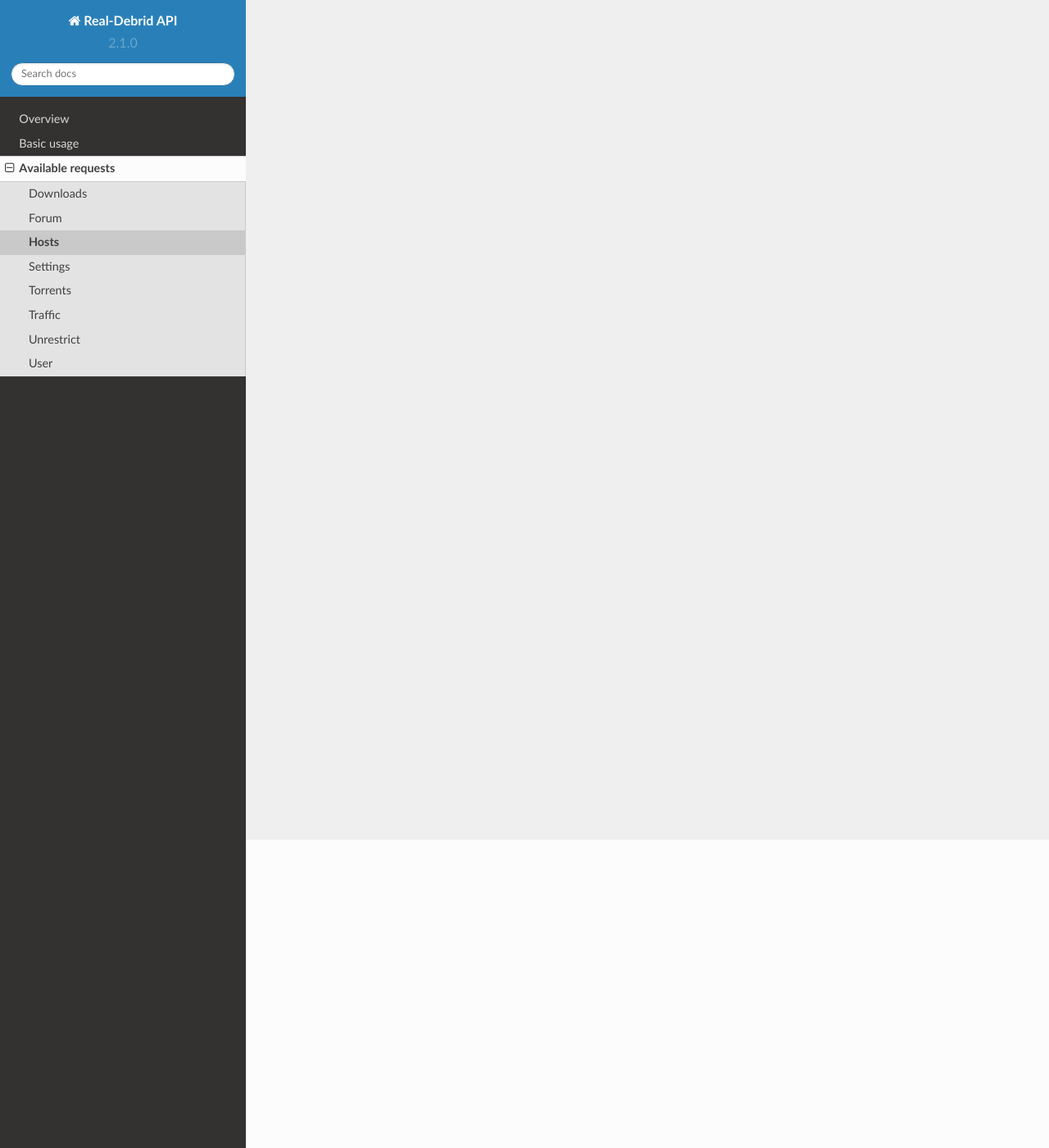
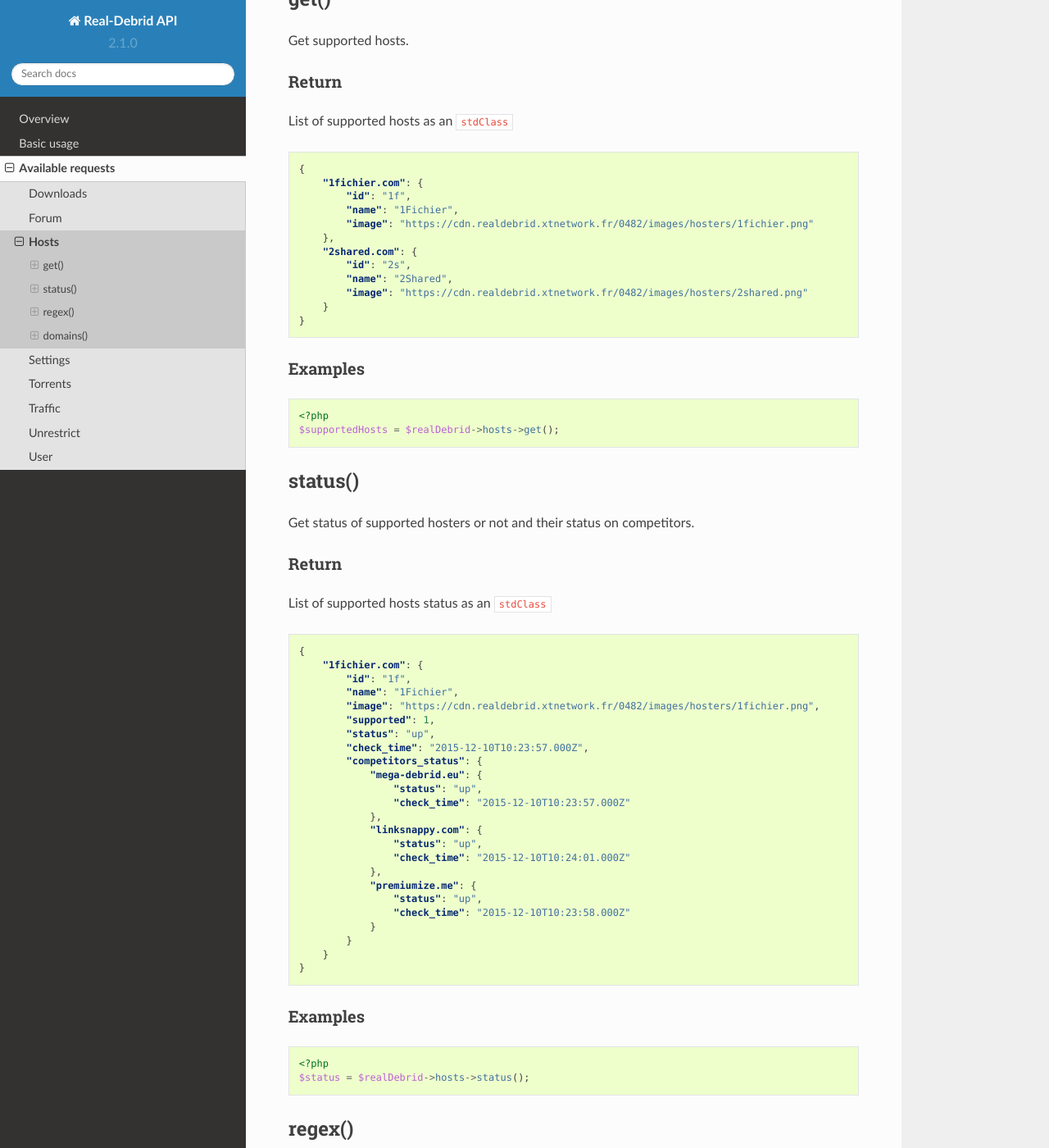
Before and after one commit to ValentinGot/real-debrid, a Sphinx documentation site: the page built from docs/available_requests/hosts.rst, in a window 1280 px wide and 1400 px high, scrolled down 376 px. Shown: the whole window at 82% size. Built offline with Sphinx 7.4.7 and the Read the Docs theme 2.0.0, drawn with Linux system fonts in a browser that asks for light colours; some of the changed text lies outside the part shown.

Commit message:
docs(Available requests): hosts

```diff
--- a/docs/available_requests/hosts.rst
+++ b/docs/available_requests/hosts.rst
@@ -3,3 +3,142 @@
 
 Hosts
 =====
+
+All **Hosts** methods are available under :literal:`\\RealDebrid\\RealDebrid()->hosts` namespace.
+
+.. note::
+
+    In order to use any of these methods, remember to create a **RealDebrid client**.
+
+    Please refer to the :ref:`Creating a client <creating-a-client>` section if you didn't do it.
+
+get()
+-----
+
+Get supported hosts.
+
+Return
+^^^^^^
+
+List of supported hosts as an :literal:`stdClass`
+
+.. code-block:: json
+
+    {
+        "1fichier.com": {
+            "id": "1f",
+            "name": "1Fichier",
+            "image": "https://cdn.realdebrid.xtnetwork.fr/0482/images/hosters/1fichier.png"
+        },
+        "2shared.com": {
+            "id": "2s",
+            "name": "2Shared",
+            "image": "https://cdn.realdebrid.xtnetwork.fr/0482/images/hosters/2shared.png"
+        }
+    }
+
+Examples
+^^^^^^^^
+
+.. code-block:: php
+
+    <?php
+    $supportedHosts = $realDebrid->hosts->get();
+
+status()
+--------
+
+Get status of supported hosters or not and their status on competitors.
+
+Return
+^^^^^^
+
+List of supported hosts status as an :literal:`stdClass`
+
+.. code-block:: json
+
+    {
+        "1fichier.com": {
+            "id": "1f",
+            "name": "1Fichier",
+            "image": "https://cdn.realdebrid.xtnetwork.fr/0482/images/hosters/1fichier.png",
+            "supported": 1,
+            "status": "up",
+            "check_time": "2015-12-10T10:23:57.000Z",
+            "competitors_status": {
+                "mega-debrid.eu": {
+                    "status": "up",
+                    "check_time": "2015-12-10T10:23:57.000Z"
+                },
+                "linksnappy.com": {
+                    "status": "up",
+                    "check_time": "2015-12-10T10:24:01.000Z"
+                },
+                "premiumize.me": {
+                    "status": "up",
+                    "check_time": "2015-12-10T10:23:58.000Z"
+                }
+            }
+        }
+    }
+
+Examples
+^^^^^^^^
+
+.. code-block:: php
+
+    <?php
+    $status = $realDebrid->hosts->status();
+
+regex()
+-------
+
+Get all supported links Regex, useful to find supported links inside a document.
+
+Return
+^^^^^^
+
+List of supported links regex as an :literal:`Array`
+
+.. code-block:: json
+
+    [
+        "/(http|https):\/\/(\w+\.)?180upload\.com\/[0-9a-z]{12}/",
+        "/(http|https):\/\/(\w+\.)?2shared\.com\/([^( |\"|'|>|<|\r\n\|\n|$)]+)/",
+        "/(http|https):\/\/(\w+\.)?4shared\.com\/([^( |\"|'|>|<|\r\n\|\n|$)]+)/"
+    ]
+
+Examples
+^^^^^^^^
+
+.. code-block:: php
+
+    <?php
+    $regex = $realDebrid->hosts->regex();
+
+domains()
+---------
+
+Get all hoster domains supported on the service.
+
+Return
+^^^^^^
+
+List of supported hoster domains :literal:`Array`
+
+.. code-block:: json
+
+    [
+        "1fichier.com",
+        "alterupload.com",
+        "cjoint.net",
+        "desfichiers.com"
+    ]
+
+Examples
+^^^^^^^^
+
+.. code-block:: php
+
+    <?php
+    $domains = $realDebrid->hosts->domains();
```
